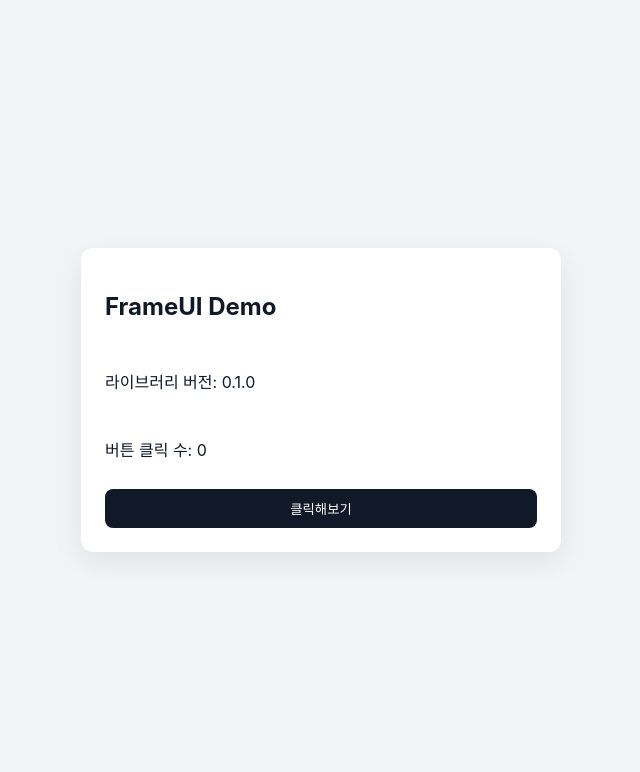
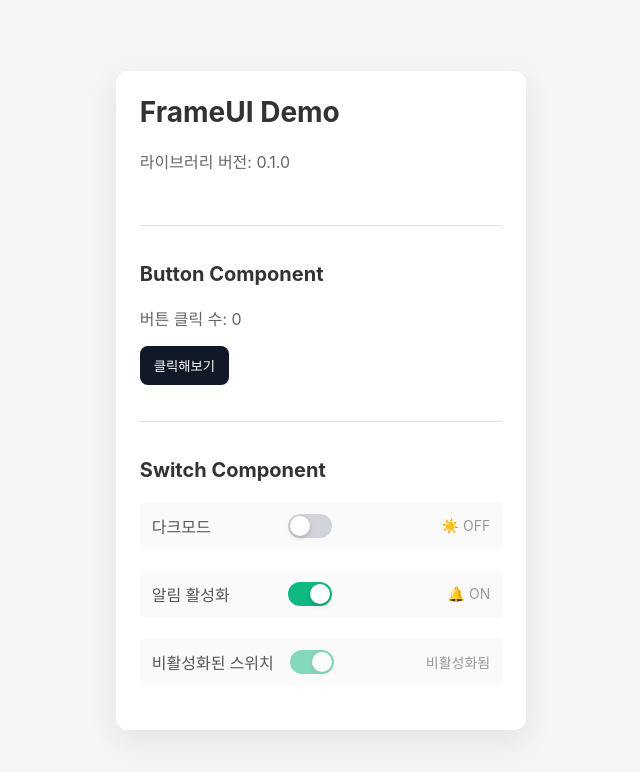
Before and after one commit to dongcheolpark/FrameUI, a React (Vite) app in the folder app/: page / in a window 1280 px wide. Shown: the top 772 px of the page, without its empty margins (319-959 px from the left). Built offline with nearby package versions, Linux system fonts and the light colour scheme.

Commit message:
add switch

```diff
--- /dev/null
+++ b/app/src/App.css
@@ -0,0 +1,75 @@
+@import "./components/Switch.css";
+
+* {
+  margin: 0;
+  padding: 0;
+  box-sizing: border-box;
+}
+
+body {
+  font-family:
+    -apple-system, BlinkMacSystemFont, "Segoe UI", Roboto, "Helvetica Neue",
+    Arial, sans-serif;
+  background: #f5f5f5;
+  color: #333;
+}
+
+.page {
+  min-height: 100vh;
+  display: flex;
+  align-items: center;
+  justify-content: center;
+  padding: 20px;
+}
+
+.card {
+  background: white;
+  border-radius: 8px;
+  padding: 40px;
+  max-width: 600px;
+  box-shadow: 0 2px 8px rgba(0, 0, 0, 0.1);
+}
+
+.card h1 {
+  font-size: 28px;
+  margin-bottom: 8px;
+}
+
+.card p {
+  color: #666;
+  margin-bottom: 16px;
+}
+
+hr {
+  border: none;
+  border-top: 1px solid #e0e0e0;
+  margin: 24px 0;
+}
+
+.component-section h2 {
+  font-size: 20px;
+  margin-bottom: 20px;
+  color: #333;
+}
+
+.switch-example {
+  display: flex;
+  align-items: center;
+  gap: 16px;
+  margin-bottom: 20px;
+  padding: 12px;
+  background: #fafafa;
+  border-radius: 6px;
+}
+
+.switch-example label {
+  min-width: 120px;
+  font-weight: 500;
+  color: #555;
+}
+
+.switch-example .status {
+  margin-left: auto;
+  font-size: 14px;
+  color: #999;
+}
--- a/app/src/App.tsx
+++ b/app/src/App.tsx
@@ -1,20 +1,64 @@
 import { useState } from "react";
-import { Button, FRAME_UI_VERSION } from "FrameUI";
+import { Button, Switch, FRAME_UI_VERSION } from "FrameUI";
+import "./App.css";
 
 export function App() {
   const [count, setCount] = useState(0);
+  const [isDarkMode, setIsDarkMode] = useState(false);
+  const [isNotificationEnabled, setIsNotificationEnabled] = useState(true);
 
   return (
     <main className="page">
       <section className="card">
         <h1>FrameUI Demo</h1>
         <p>라이브러리 버전: {FRAME_UI_VERSION}</p>
-        <p>버튼 클릭 수: {count}</p>
 
-        <Button
-          label="클릭해보기"
-          onClick={() => setCount((value) => value + 1)}
-        />
+        <hr />
+
+        {/* Button 예시 */}
+        <div className="component-section">
+          <h2>Button Component</h2>
+          <p>버튼 클릭 수: {count}</p>
+          <Button
+            label="클릭해보기"
+            onClick={() => setCount((value) => value + 1)}
+          />
+        </div>
+
+        <hr />
+
+        {/* Switch 예시 */}
+        <div className="component-section">
+          <h2>Switch Component</h2>
+
+          <div className="switch-example">
+            <label>다크모드</label>
+            <Switch
+              checked={isDarkMode}
+              onCheckedChange={setIsDarkMode}
+              aria-label="다크모드 토글"
+            />
+            <span className="status">{isDarkMode ? "🌙 ON" : "☀️ OFF"}</span>
+          </div>
+
+          <div className="switch-example">
+            <label>알림 활성화</label>
+            <Switch
+              checked={isNotificationEnabled}
+              onCheckedChange={setIsNotificationEnabled}
+              aria-label="알림 토글"
+            />
+            <span className="status">
+              {isNotificationEnabled ? "🔔 ON" : "🔕 OFF"}
+            </span>
+          </div>
+
+          <div className="switch-example">
+            <label>비활성화된 스위치</label>
+            <Switch defaultChecked={true} disabled aria-label="비활성화 예시" />
+            <span className="status">비활성화됨</span>
+          </div>
+        </div>
       </section>
     </main>
   );
--- /dev/null
+++ b/app/src/components/Switch.css
@@ -0,0 +1,65 @@
+/* Switch Component Styling */
+
+[data-component="switch"],
+[data-component="switch"] .handle {
+  display: inline-flex;
+  align-items: center;
+}
+
+/* Unchecked state */
+[data-component="switch"][data-state="unchecked"] .handle {
+  position: relative;
+  width: 44px;
+  height: 24px;
+  background: #d1d5db;
+  border-radius: 12px;
+  transition: background 0.2s ease;
+}
+
+/* Checked state */
+[data-component="switch"][data-state="checked"] .handle {
+  position: relative;
+  width: 44px;
+  height: 24px;
+  background: #10b981;
+  border-radius: 12px;
+  transition: background 0.2s ease;
+}
+
+/* Handle slider - unchecked position */
+[data-component="switch"][data-state="unchecked"] .handle::before {
+  content: "";
+  position: absolute;
+  left: 2px;
+  top: 2px;
+  width: 20px;
+  height: 20px;
+  background: white;
+  border-radius: 50%;
+  transition: left 0.2s ease;
+  box-shadow: 0 2px 4px rgba(0, 0, 0, 0.2);
+}
+
+/* Handle slider - checked position */
+[data-component="switch"][data-state="checked"] .handle::before {
+  content: "";
+  position: absolute;
+  left: 22px;
+  top: 2px;
+  width: 20px;
+  height: 20px;
+  background: white;
+  border-radius: 50%;
+  transition: left 0.2s ease;
+  box-shadow: 0 2px 4px rgba(0, 0, 0, 0.2);
+}
+
+/* Disabled state */
+[data-component="switch"][data-disabled] {
+  opacity: 0.5;
+  cursor: not-allowed;
+}
+
+[data-component="switch"][data-disabled] .handle {
+  cursor: not-allowed;
+}
--- /dev/null
+++ b/src/components/Switch.tsx
@@ -0,0 +1,66 @@
+import { useCallback, useMemo, useState } from "react";
+import type { InputHTMLAttributes } from "react";
+
+type NativeInputProps = Omit<
+  InputHTMLAttributes<HTMLInputElement>,
+  "checked" | "defaultChecked" | "onChange" | "type"
+>;
+
+export interface SwitchProps extends NativeInputProps {
+  checked?: boolean;
+  defaultChecked?: boolean;
+  onCheckedChange?: (checked: boolean) => void;
+}
+
+export function Switch({
+  checked,
+  defaultChecked = false,
+  onCheckedChange,
+  disabled = false,
+  ...props
+}: SwitchProps) {
+  const [uncontrolledChecked, setUncontrolledChecked] =
+    useState(defaultChecked);
+  const isControlled = checked !== undefined;
+
+  const currentChecked = useMemo(
+    () => (isControlled ? checked : uncontrolledChecked),
+    [checked, isControlled, uncontrolledChecked],
+  );
+
+  const toggleChecked = useCallback(() => {
+    if (disabled) {
+      return;
+    }
+
+    const nextChecked = !currentChecked;
+
+    if (!isControlled) {
+      setUncontrolledChecked(nextChecked);
+    }
+
+    onCheckedChange?.(nextChecked);
+  }, [currentChecked, disabled, isControlled, onCheckedChange]);
+
+  return (
+    <label
+      data-component="switch"
+      data-state={currentChecked ? "checked" : "unchecked"}
+      data-disabled={disabled ? "" : undefined}
+      style={{ cursor: disabled ? "not-allowed" : "pointer" }}
+    >
+      <input
+        type="checkbox"
+        checked={currentChecked}
+        disabled={disabled}
+        onChange={toggleChecked}
+        style={{
+          position: "absolute",
+          left: "-9999px",
+        }}
+        {...props}
+      />
+      <div className="handle" />
+    </label>
+  );
+}
--- a/src/index.ts
+++ b/src/index.ts
@@ -2,3 +2,5 @@ export const FRAME_UI_VERSION = "0.1.0";
 
 export { Button } from "./components/Button";
 export type { ButtonProps } from "./components/Button";
+export { Switch } from "./components/Switch";
+export type { SwitchProps } from "./components/Switch";
```
Also changed, not shown: spec/switch.md (added, +18 -0 lines), 1 other file (tests, documents, lock files or other folders).
